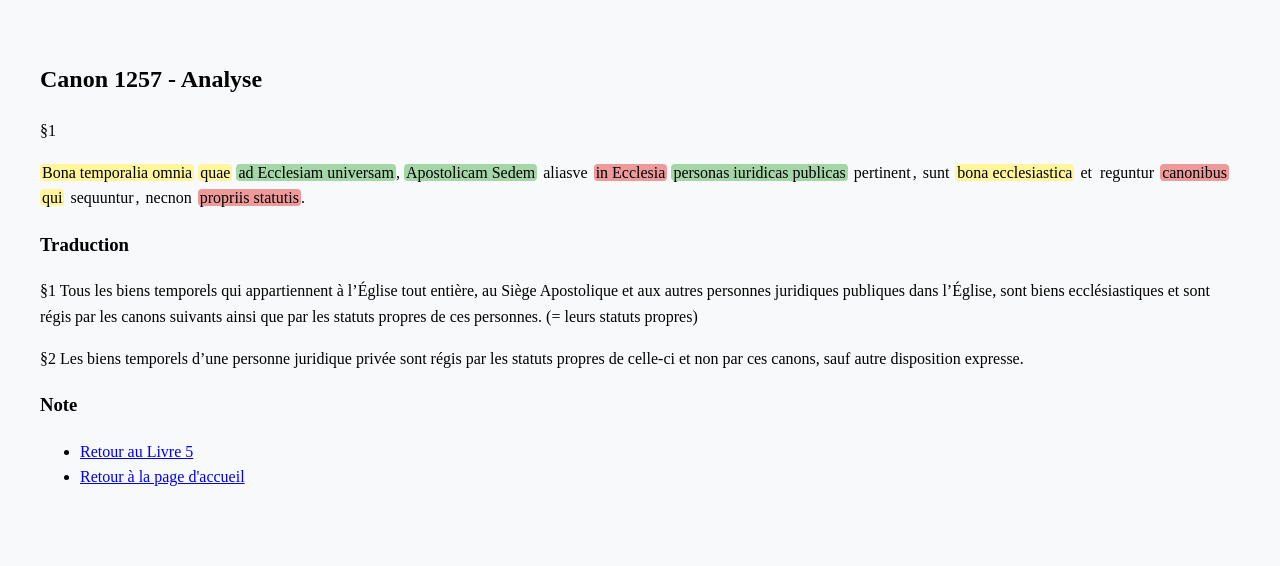
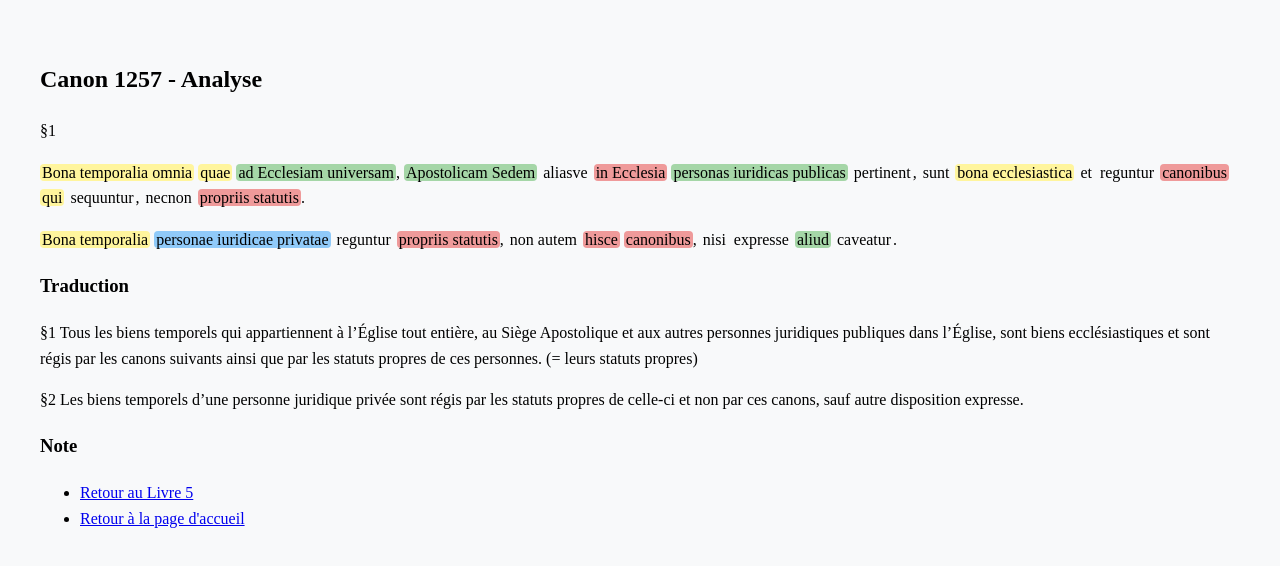
Before and after one commit to elibruyere/canon-1257, a plain HTML site: page index.html in a window 1280 px wide. Drawn offline with Linux system fonts and the light colour scheme.

Commit message:
Update index.html

```diff
--- a/index.html
+++ b/index.html
@@ -57,7 +57,19 @@
     <span class="word" data-info="Conjonction adverbiale = ainsi que">necnon</span>
     <span class="word ablative" data-info="Complément d'agent, suite = par leurs propres statuts">propriis statutis</span>.
   </p>
-
+       <p>
+<span class="word nominative" data-info="Sujet principal et adjectif. Nominatif neutre pluriel = Les biens temporels">Bona temporalia</span>
+<span class="word genitive" data-info="Complément du sujet génitif féminin singulier = de la personne juridique privée">personae iuridicae privatae</span>
+<span class="word" data-info="Verbe passif au présent, 3e personne pluriel (rego) = sont régis">reguntur</span>
+<span class="word ablative" data-info="Ablatif neutre pluriel = agent du passif = par leurs propres status">propriis statutis</span>,
+<span class="word" data-info="adverbes de coordiantion = mais pas">non autem</span>
+<span class="word ablative" data-info="Démonstratif (forme renforcée de his) au masculin abl. plur. = par ces">hisce</span>
+<span class="word ablative" data-info="Ablatif masculin pluriel	= canons">canonibus</span>,
+<span class="word" data-info="Conjonction conditionnelle = sauf si">nisi</span>
+<span class="word" data-info="Adverbe =	expressément">expresse</span>
+<span class="word accusative" data-info="Pronom indéfini neutre singulier (accusatif COD)	autre chose">aliud</span>
+<span class="word" data-info="Verbe au subjonctif passif présent, 3e pers. sing. (caveo) = est prévu / est stipulé">caveatur</span>.
+  </p>
 
   <h3>Traduction</h3>
     <p>
```
